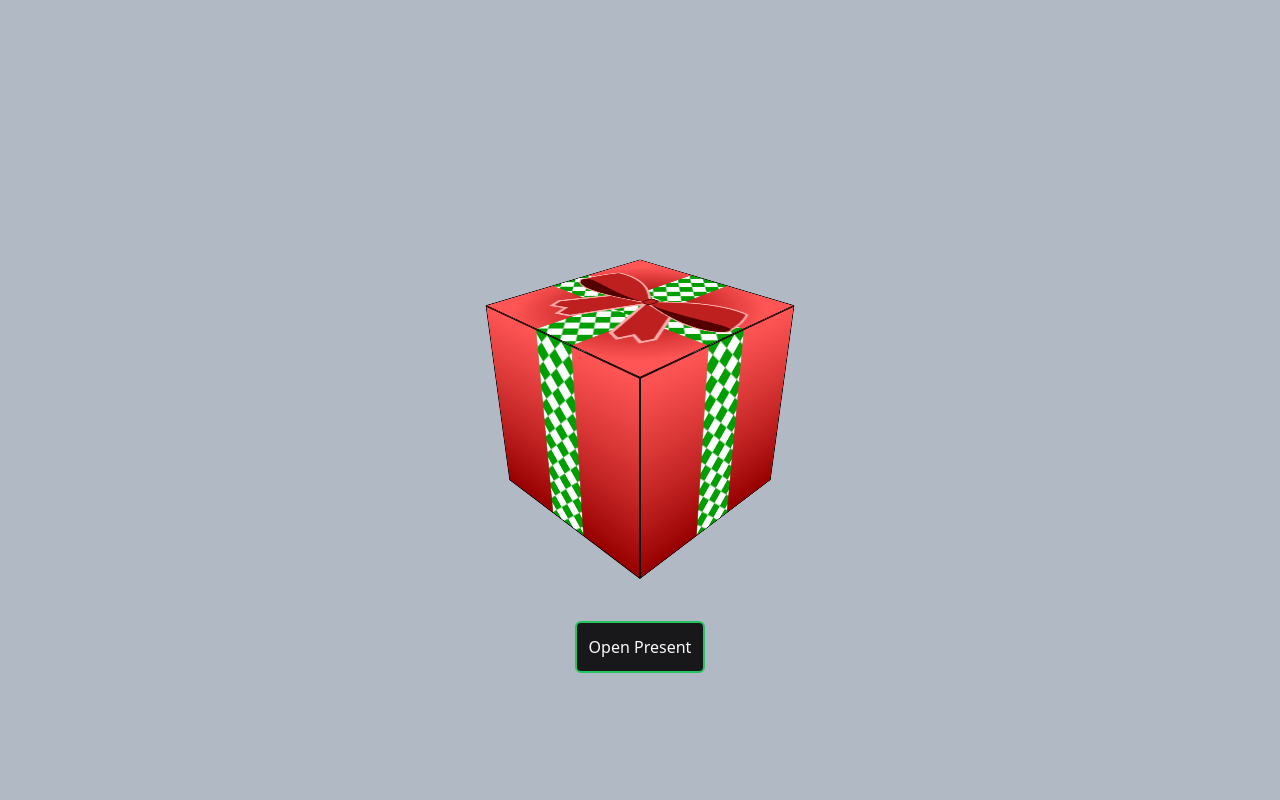
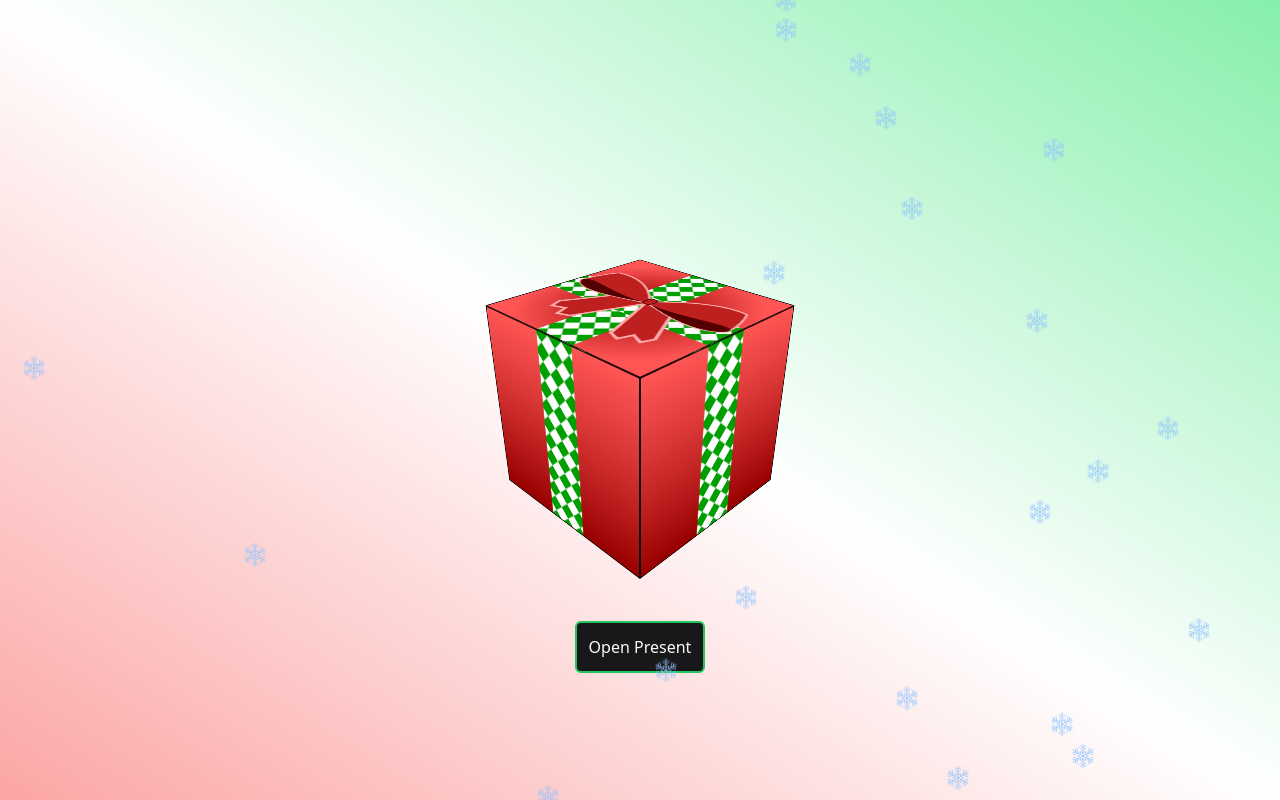
Before and after one commit to jrbarnhart/christmas-2024, a React (Vite) app: page / in a window 1280 px wide. Built offline with nearby package versions, Linux system fonts and the light colour scheme.

Commit message:
Add snowflakes on interval that are animated

```diff
--- a/src/App.tsx
+++ b/src/App.tsx
@@ -1,5 +1,6 @@
 import Gift from "./components/gift/Gift";
 import OpenGiftButton from "./components/openGiftButton/OpenGiftButton";
+import Snowflakes from "./components/snowflakes/Snowflakes";
 import useAppState from "./hooks/useAppState";
 import useControls from "./hooks/useControls";
 
@@ -8,7 +9,7 @@ function App() {
   const { handleMouseDown, cubeRef } = useControls({ appState });
 
   return (
-    <main className="bg-slate-500/50 h-screen w-screen touch-none grid grid-rows-3 grid-cols-3">
+    <main className="bg-gradient-to-tr from-red-300 to-green-300 via-white h-screen w-screen touch-none grid grid-rows-3 grid-cols-3">
       <div
         onMouseDown={handleMouseDown}
         onTouchStart={handleMouseDown}
@@ -19,6 +20,9 @@ function App() {
       <div className="row-start-3 col-start-2 self-center justify-self-center">
         <OpenGiftButton appState={appState} />
       </div>
+      <div className="row-span-full col-span-full pointer-events-none touch-none">
+        <Snowflakes />
+      </div>
     </main>
   );
 }
--- /dev/null
+++ b/src/components/snowflakes/Snowflakes.tsx
@@ -0,0 +1,119 @@
+import { useEffect, useState } from "react";
+
+const Snowflake = ({ x }: { x: number }) => {
+  return (
+    <svg
+      xmlns="http://www.w3.org/2000/svg"
+      width="128"
+      height="128"
+      stroke="current-color"
+      viewBox="0 0 33.867 33.867"
+      className={`absolute h-6 w-6 -top-20 stroke-blue-300 snowflake`}
+      style={{ left: x }}
+    >
+      <g fill="none">
+        <path
+          strokeLinejoin="round"
+          strokeWidth="1.058"
+          d="m20.681 23.425-3.748-2.294-3.748 2.294.113-4.393-3.86-2.099 3.86-2.099-.113-4.393 3.748 2.294 3.748-2.294-.112 4.393 3.86 2.1-3.86 2.098z"
+          paintOrder="fill markers stroke"
+        ></path>
+        <g strokeLinecap="round">
+          <path strokeWidth="1.055" d="M16.933.536V33.33"></path>
+          <path
+            strokeLinejoin="round"
+            strokeWidth="1.058"
+            d="m13.858 2.282 3.075 3.076 3.076-3.076"
+          ></path>
+          <path
+            strokeLinejoin="round"
+            strokeWidth="1.058"
+            d="m22.043 4.217-5.11 5.11-5.109-5.11m8.185 27.368-3.076-3.076-3.076 3.076"
+          ></path>
+          <path
+            strokeLinejoin="round"
+            strokeWidth="1.058"
+            d="m11.824 29.65 5.11-5.11 5.11 5.11"
+          ></path>
+        </g>
+        <g strokeLinecap="round">
+          <path strokeWidth="1.055" d="M31.134 8.735 2.732 25.132"></path>
+          <path
+            strokeLinejoin="round"
+            strokeWidth="1.058"
+            d="m28.083 6.944-1.125 4.202 4.201 1.126"
+          ></path>
+          <path
+            strokeLinejoin="round"
+            strokeWidth="1.058"
+            d="m30.5 15-6.98-1.87 1.87-6.98M5.783 26.923l1.126-4.202-4.202-1.126"
+          ></path>
+          <path
+            strokeLinejoin="round"
+            strokeWidth="1.058"
+            d="m3.365 18.867 6.98 1.87-1.87 6.98"
+          ></path>
+        </g>
+        <g strokeLinecap="round">
+          <path strokeWidth="1.055" d="M31.133 25.132 2.732 8.734"></path>
+          <path
+            strokeLinejoin="round"
+            strokeWidth="1.058"
+            d="m31.159 21.595-4.202 1.126 1.126 4.201"
+          ></path>
+          <path
+            strokeLinejoin="round"
+            strokeWidth="1.058"
+            d="m25.39 27.716-1.87-6.98 6.98-1.87M2.706 12.271l4.202-1.126-1.126-4.202"
+          ></path>
+          <path
+            strokeLinejoin="round"
+            strokeWidth="1.058"
+            d="m8.475 6.15 1.87 6.98L3.365 15"
+          ></path>
+        </g>
+      </g>
+    </svg>
+  );
+};
+
+export default function Snowflakes() {
+  const [snowflakes, setSnowflakes] = useState<{ id: number; x: number }[]>([]);
+  const SNOWFLAKE_CREATION_INTERVAL = 300;
+  const SNOWFLAKE_CLEANUP_INTERVAL = 1000;
+  const SNOWFLAKE_DURATION = 10000;
+
+  // Set an interval that creates snowflakes
+  useEffect(() => {
+    const creationInterval = setInterval(() => {
+      const id = Date.now();
+      const x = Math.random() * window.innerWidth;
+      setSnowflakes((prev) => [...prev, { id, x }]);
+    }, SNOWFLAKE_CREATION_INTERVAL);
+
+    return () => {
+      clearInterval(creationInterval);
+    };
+  });
+
+  // Set an interval to cleanup old snowflakes
+  useEffect(() => {
+    const cleanupInteval = setInterval(() => {
+      setSnowflakes((prev) =>
+        prev.filter((flake) => Date.now() - flake.id < SNOWFLAKE_DURATION)
+      );
+    }, SNOWFLAKE_CLEANUP_INTERVAL);
+
+    return () => {
+      clearInterval(cleanupInteval);
+    };
+  }, []);
+
+  return (
+    <div className="relative w-full h-full overflow-hidden">
+      {snowflakes.map((flake) => {
+        return <Snowflake key={flake.id} x={flake.x} />;
+      })}
+    </div>
+  );
+}
--- a/src/index.css
+++ b/src/index.css
@@ -77,6 +77,10 @@
   opacity: 0;
 }
 
+.snowflake {
+  animation: snowflakeFall 15s infinite;
+}
+
 @keyframes fallFront {
   0% {
     transform: rotateY(0deg) translateZ(100px);
@@ -140,3 +144,12 @@
     transform: rotateX(90deg) translateZ(1000px) rotateY(720deg);
   }
 }
+
+@keyframes snowflakeFall {
+  0% {
+    transform: translateY(0vh);
+  }
+  100% {
+    transform: translateY(132vh);
+  }
+}
```
